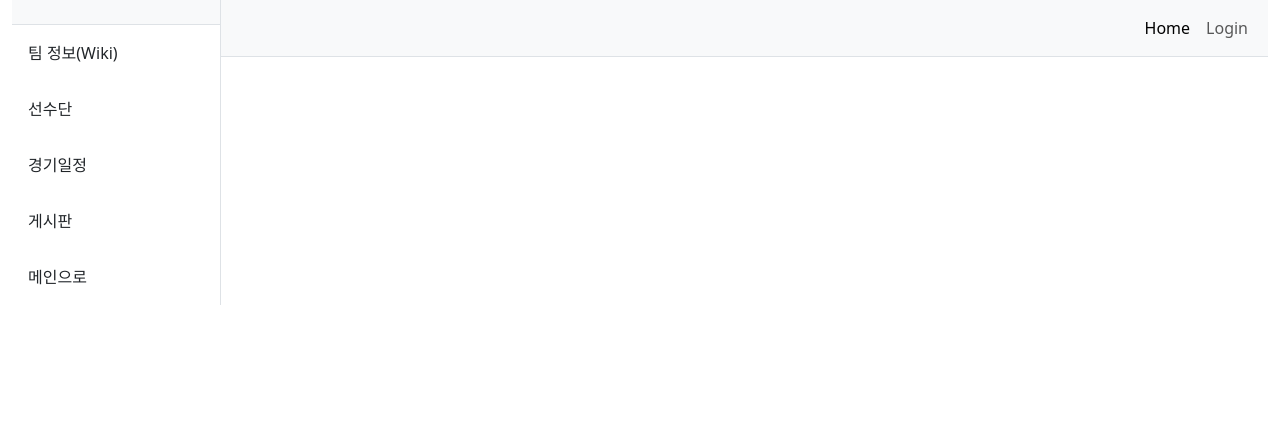
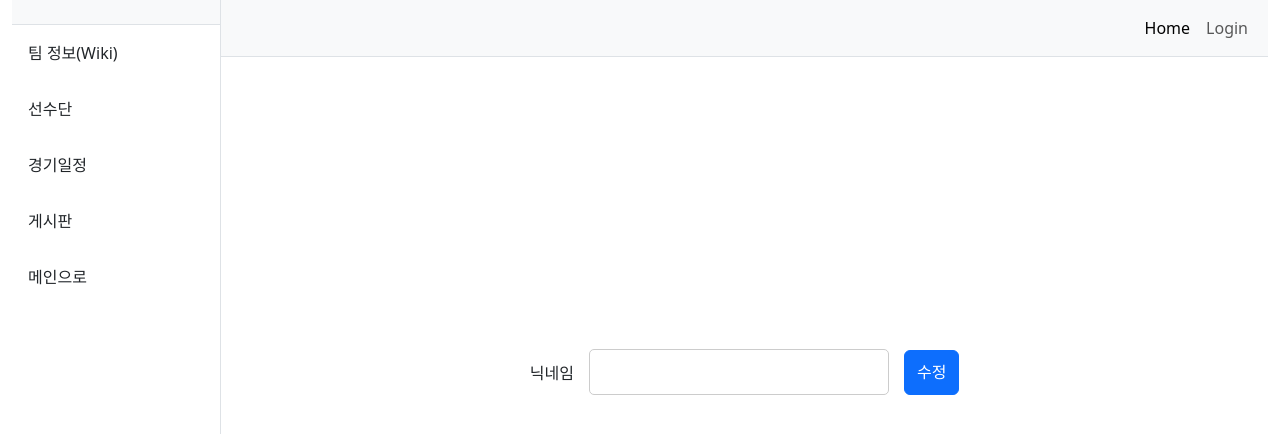
Before and after one commit to ljkhyeong/Soccer-Fan-Board, a React (Create React App) app in the folder soccer-front/soccer-front-app/: page /team/arsenal/user/update/nickname in a window 1280 px wide. Shown: the top 434 px of the page. Built offline with nearby package versions, Linux system fonts and the light colour scheme; no server answers.

Commit message:
Feat: (프론트) 회원정보 수정(닉네임) 기능 추가

```diff
--- a/soccer-front/soccer-front-app/src/components/main/Team.js
+++ b/soccer-front/soccer-front-app/src/components/main/Team.js
@@ -17,7 +17,8 @@ import DocHistory from '../team/wiki/DocHistory';
 import Players from '../team/players/Players';
 import UpdatePost from '../team/board/UpdatePost';
 import { useAuth } from '../../auth/AuthContext';
-import UpdateUser from "../team/user/UpdateUser";
+import UpdatePassword from "../team/user/UpdatePassword";
+import UpdateNickname from "../team/user/UpdateNickname";
 
 const SPRING_SERVER_URL = process.env.REACT_APP_SPRING_SERVER_URL;
 
@@ -142,8 +143,8 @@ const Team = () => {
                                     </Nav.Link>
                                 )}
                                 {isLogin && <NavDropdown title="회원정보" id="navbarDropdown">
-                                    <NavDropdown.Item onClick={() => navigate("./update")}>수정</NavDropdown.Item>
-                                    <NavDropdown.Item href="#!">Another action</NavDropdown.Item>
+                                    <NavDropdown.Item onClick={() => navigate("./user/update/password")}>비밀번호 수정</NavDropdown.Item>
+                                    <NavDropdown.Item onClick={() => navigate("./user/update/nickname")}>닉네임 수정</NavDropdown.Item>
                                     <NavDropdown.Divider />
                                     <NavDropdown.Item href="#!">
                                         Something else here
@@ -165,7 +166,8 @@ const Team = () => {
                         <Route path="board/create" element={<CreatePost />} />
                         <Route path="board/:postId" element={<PostDetail />} />
                         <Route path="board/:postId/update" element={<UpdatePost />} />
-                        <Route path="update" element={<UpdateUser/>} />
+                        <Route path="user/update/password" element={<UpdatePassword/>} />
+                        <Route path="user/update/nickname" element={<UpdateNickname/>} />
                     </Routes>
                 </Container>
             </Col>
--- /dev/null
+++ b/soccer-front/soccer-front-app/src/components/team/user/UpdateNickname.js
@@ -0,0 +1,57 @@
+import {useState} from "react";
+import {Button, Form} from "react-bootstrap";
+import {handleInputChange, handleKeyDown} from "../../../service/CommonService";
+import {axiosInstance} from "../../../service/ApiService";
+
+const UpdateNickname = () => {
+    const [nicknameForm, setNicknameForm] = useState({
+        type: 'nickname',
+        nickname: ''
+    })
+    const [error, setError] = useState('');
+
+
+    const handleUpdateNickname = () => {
+        axiosInstance.put(`user`, nicknameForm
+        ).then(response => {
+            console.log(response);
+            alert("수정되었습니다.");
+        }).catch(error => {
+            console.log(error);
+            const errorResult = error.response.data.result;
+            if (errorResult.valid_nickname) {
+                setError(errorResult.valid_nickname);
+            } else {
+                alert(errorResult);
+            }
+        })
+    }
+
+    return (
+        <div style={{display:'flex', justifyContent:'center', alignItems:'center', height:'80vh'}}>
+            <Form >
+                <Form.Group
+                    style={{ display: 'flex', justifyContent: 'center', alignItems: 'center' }} >
+                        <Form.Label>닉네임</Form.Label>
+                        <Form.Control
+                            name="nickname"
+                            type="text"
+                            required
+                            onChange={(e) => handleInputChange(e, nicknameForm, setNicknameForm)}
+                            onKeyDown={(e) => handleKeyDown(e,handleUpdateNickname)}
+                            style={{
+                                marginLeft: '15px'
+                            }}
+                        />
+                        {error && <Form.Text className="valid-error">{error}</Form.Text>}
+                        <Button onClick={handleUpdateNickname}
+                                style={{marginLeft: '15px', height:'45px', marginBottom:'10px'}}
+                        >수정
+                        </Button>
+                </Form.Group>
+            </Form>
+        </div>
+    );
+}
+
+export default UpdateNickname;
--- a/soccer-front/soccer-front-app/src/components/team/user/UpdateUser.js
+++ b/soccer-front/soccer-front-app/src/components/team/user/UpdatePassword.js
@@ -3,7 +3,7 @@ import {useState} from "react";
 import {handleInputChange, handleKeyDown} from "../../../service/CommonService";
 import {axiosInstance} from "../../../service/ApiService";
 
-const UpdateUser = () => {
+const UpdatePassword = () => {
 
     const [passwordForm, setPasswordForm] = useState({
         type:'password',
@@ -21,6 +21,7 @@ const UpdateUser = () => {
         axiosInstance.put(`user`, passwordForm
         ).then(response => {
             console.log(response);
+            alert("수정되었습니다.");
         }).catch(error => {
             console.log(error);
             const errorResult = error.response.data.result
@@ -93,4 +94,4 @@ const UpdateUser = () => {
     );
 }
 
-export default UpdateUser;
+export default UpdatePassword;
```
Also changed, not shown: 1 other file (tests, documents, lock files or other folders).
